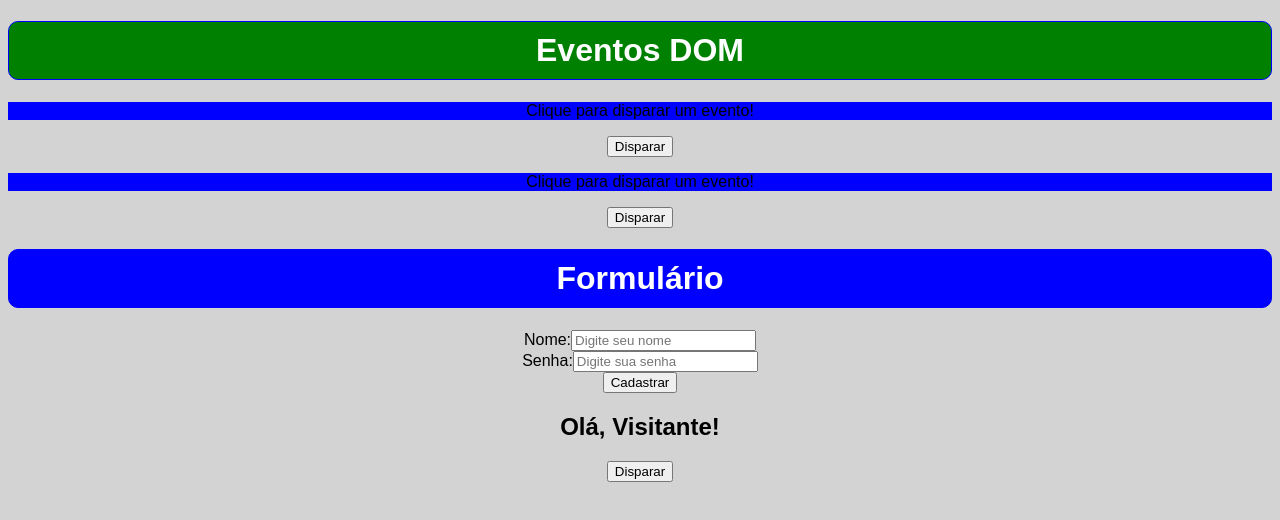
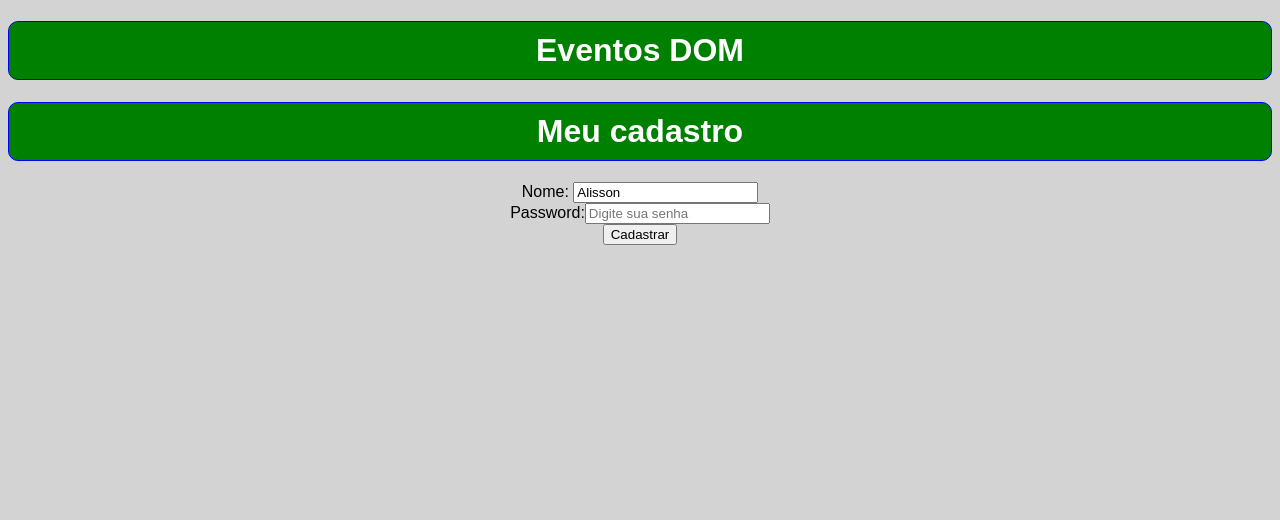
Before and after one commit to AlmaNegr/meu-projeto, a React (Create React App) app: page / in a window 1280 px wide. Shown: the top 520 px of the page. Built offline with nearby package versions, Linux system fonts and the light colour scheme.

Commit message:
refactor: update components to streamline event handling and form submission

```diff
--- a/src/App.js
+++ b/src/App.js
@@ -1,7 +1,6 @@
 import './App.css'
-import Evento from './components/Evento'
 import Form from './components/Form'
-import Nome from './components/Nome'
+
 
 
 function App() {
@@ -9,10 +8,7 @@ function App() {
   return (
     <div className='App'>
       <h1>Eventos DOM</h1>
-      <Evento numero="1"/>
-      <Evento numero="2"/>
-      <Form />
-      <Nome />
+      <Form aleatorio={12345}/>
     </div>
   )
 }
--- a/src/components/Evento.js
+++ b/src/components/Evento.js
@@ -1,16 +1,17 @@
-import styles from './Frase.module.css'
+
 
 function Evento({numero}) {
+    function meuEvento() {
 
-    function meuEvento() {
-        console.log(`Opa, você clicou ${numero}`)
+        console.log(`Você chamou o número ${numero}`)
     }
 
     return(
-        <div>
-            <p className={styles.fraseContainer}>Clique para disparar um evento!</p>
-            <input type="button" onClick={meuEvento} value="Disparar"></input>
-        </div>
+        <>
+        <h1>Testando Evento</h1>
+        <p>Clique para disparar um evento</p>
+        <button onClick={meuEvento}>Cique aqui</button>
+        </>
     )
 }
 
--- a/src/components/Form.js
+++ b/src/components/Form.js
@@ -1,31 +1,32 @@
-import styles from './Frase.module.css'
-import { useState } from 'react'
+import { useState } from "react"
 
-function Form() {
+
+function Form({aleatorio}) {
     function cadastrarUsuario(e) {
         e.preventDefault()
-        console.log(`Usuário ${name} foi cadastrado com a senha ${password}`)
+        console.log(name)
+        console.log(`Usuário cadastrado!`)
     }
 
-    const [name, setName] = useState()
+    const [name, setName] = useState('Alisson')
     const [password, setPassword] = useState()
 
     return(
         <div>
-            <h1 className={styles.fraseContainer}>Formulário</h1>
+            <h1>Meu cadastro</h1>
             <form onSubmit={cadastrarUsuario}>
                 <div>
-                    <label htmlFor='name'>Nome:</label>
-                    <input type="text" placeholder="Digite seu nome" id='name' name='name' onChange={(e) => setName(e.target.value)} value={name}></input>
+                    <label htmlFor="name">Nome: </label>
+                    <input  type="text" name="name" id="name" placeholder="Digite seu nome" onChange={(e) =>setName(e.target.value)} value={name}></input>
                 </div>
                 <div>
-                    <label htmlFor='password'>Senha:</label>
-                    <input type='number' id='password' placeholder='Digite sua senha' name='password' onChange={(e) => setPassword(e.target.value)} value={password}></input>
+                    <label htmlFor="password">Password:</label>
+                    <input type="number" name="password" id="password" placeholder="Digite sua senha" onChange={(e) => setPassword(e.target.value)} value={password}></input>
                 </div>
                 <div>
+                    <button type="submit" value="Cadastrar">Cadastrar</button>
+                </div>
 
-                    <input type="submit" value="Cadastrar"></input>
-                </div>
             </form>
         </div>
     )
--- a/src/components/Nome.js
+++ b/src/components/Nome.js
@@ -1,17 +1,12 @@
-import { useState } from "react"
+import styles from './Frase.module.css'
 
-function Nome() {
-    const [nome, setNome] = useState("Visitante")
-
-
-    function mudaNome() {
-        setNome("Alisson")
-    }
+function Nome(props) {
 
     return(
         <div>
-            <h2>Olá, {nome}!</h2>
-            <button onClick={mudaNome}>Disparar</button>
+            <h1 className={styles.fraseContainer}>Vamos pra revisão</h1>
+            <p>Nome: {props.nome}</p>
+            <p>Idade: {props.idade}</p>
         </div>
     )
 }
```
